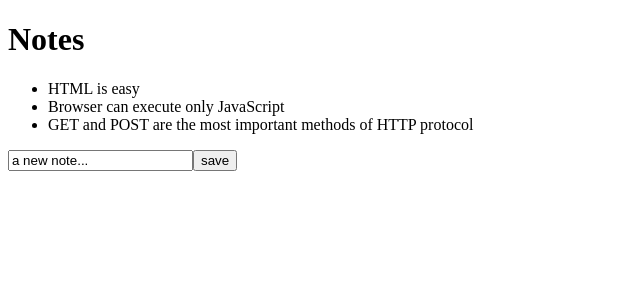
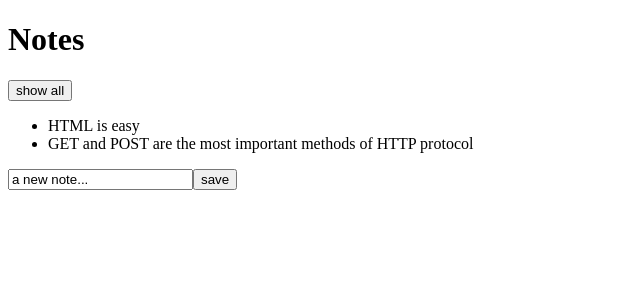
Before and after one commit to Mingtendo/fullstackopen, a React (Create React App) app in the folder part_2/part2/: page / in a window 1280 px wide. Shown: the top 300 px of the page, without its empty margins (0-640 px from the left). Built offline with nearby package versions, Linux system fonts and the light colour scheme.

Commit message:
Added ability to view only important notes.

```diff
--- a/part_2/part2/src/App.js
+++ b/part_2/part2/src/App.js
@@ -5,6 +5,7 @@ const App = (props) =>
 {
 	const [notes, setNotes] = useState(props.notes)
 	const [newNote, setNewNote] = useState('a new note...')
+	const [showAll, setShowAll] = useState(false)
 
 	console.log('content of notes is: ', notes)
 
@@ -31,12 +32,21 @@ const App = (props) =>
 		setNewNote(event.target.value)
 	}
 
+	const notesToShow = showAll
+		? notes
+		: notes.filter(note => note.important === true)
+
 	// Items in a list must have a unique ID, or key attribute.
 	return (
 		<div>
 			<h1>Notes</h1>
+			<div>
+				<button onClick={() => setShowAll(!showAll)}>
+					show {showAll ? 'important' : 'all'}
+				</button>
+			</div>
 			<ul>
-				{notes.map((note) =>
+				{notesToShow.map((note) =>
 					<Note key={note.id} note={note} />
 				)}
 			</ul>
```
